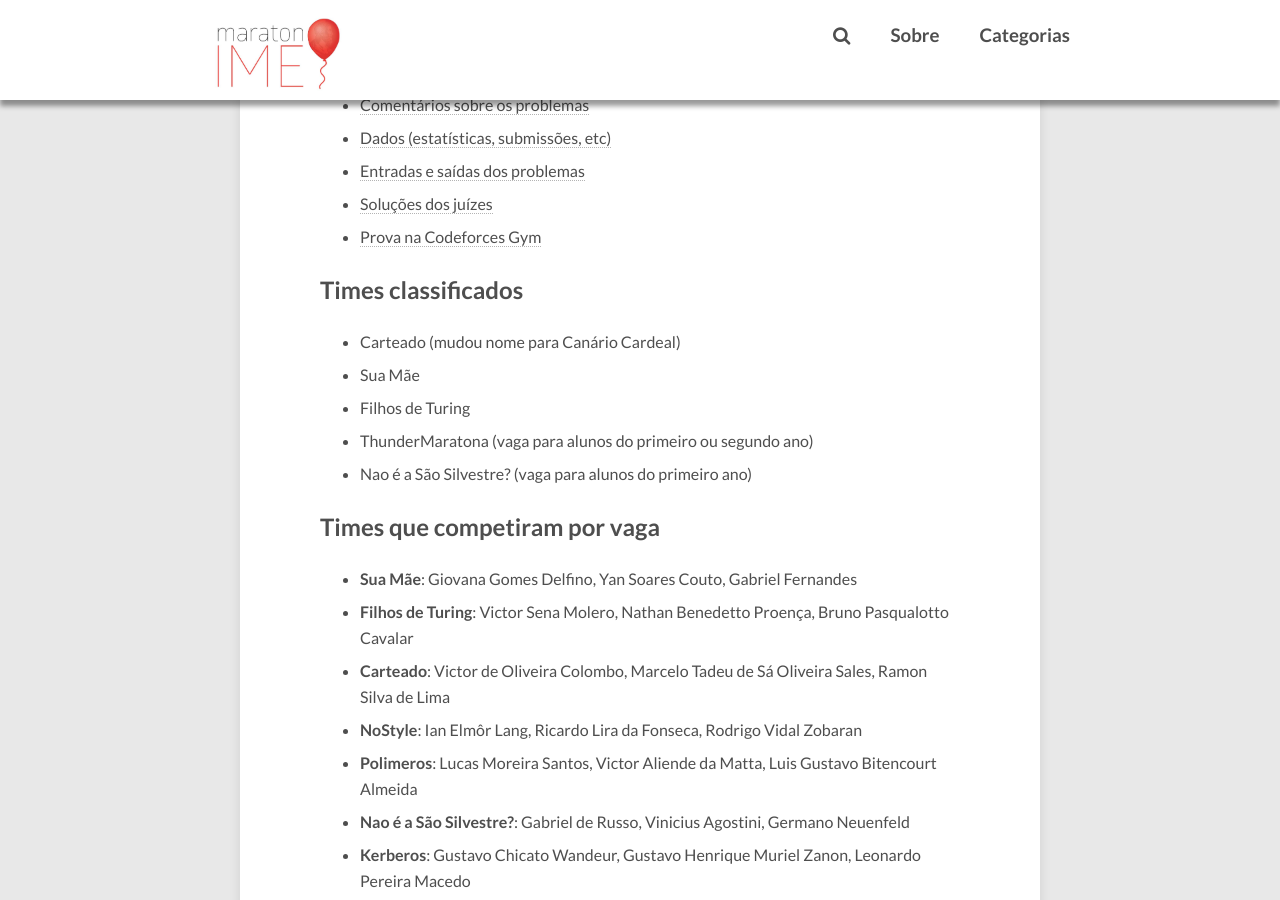
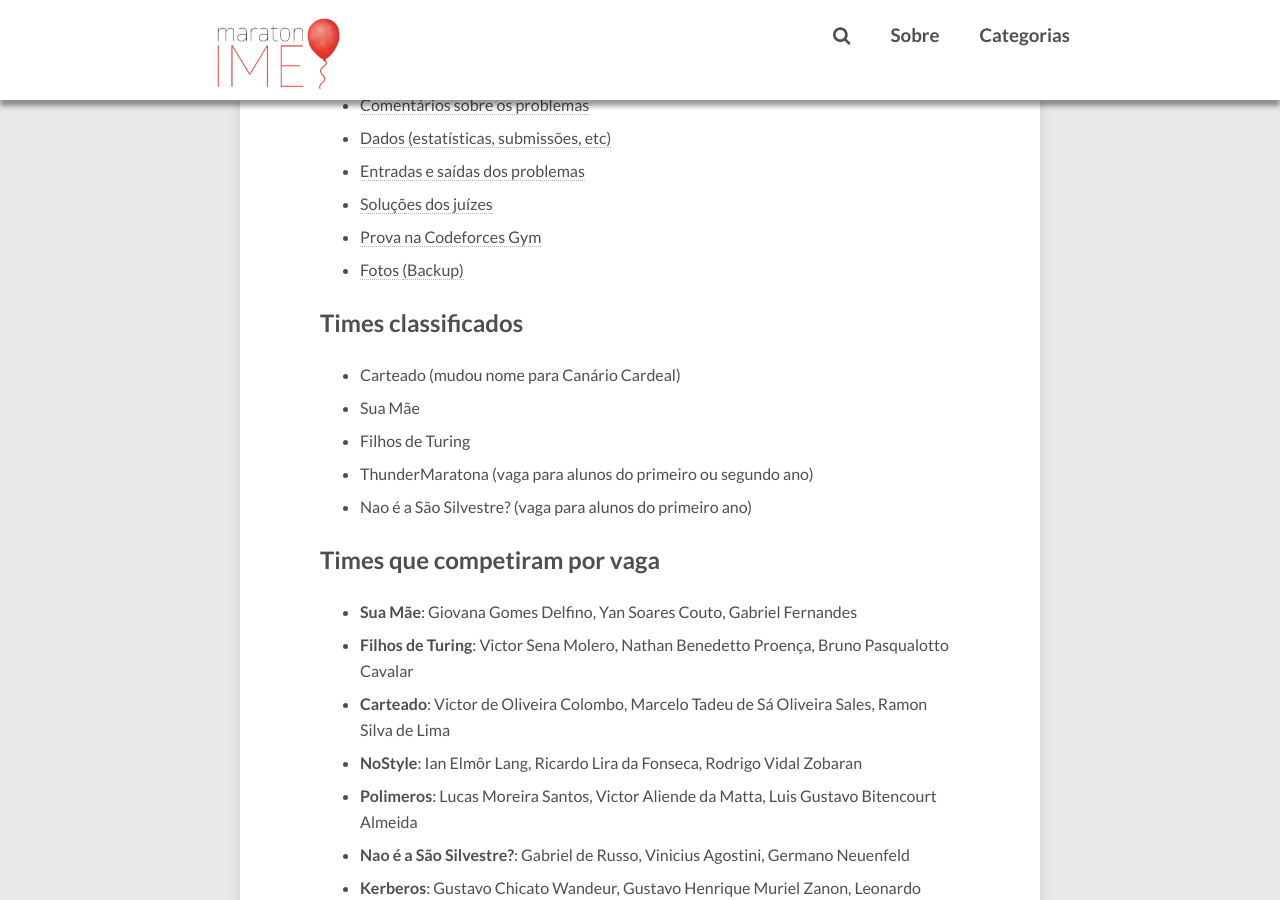
Before and after one commit to maratonusp/blog, a Jekyll site: the page built from _posts/2015-08-18-resultados-seletiva.markdown, in a window 1280 px wide and 900 px high, scrolled down 742 px. Built offline with Jekyll 4.4.1, drawn with Linux system fonts in a browser that asks for light colours; nearby versions of some CDN libraries; comment, search, counter and statistics services are not loaded.

Commit message:
Fotos 2015 link

```diff
--- a/_posts/2015-08-18-resultados-seletiva.markdown
+++ b/_posts/2015-08-18-resultados-seletiva.markdown
@@ -23,6 +23,7 @@ mais elegíveis ou por não serem de alunos da USP.
 - [Entradas e saídas dos problemas](https://www.ime.usp.br/~maratona/assets/seletivas/2015/io.tar.xz)
 - [Soluções dos juízes](https://www.ime.usp.br/~maratona/assets/seletivas/2015/solutions.tar.xz)
 - [Prova na Codeforces Gym](http://codeforces.com/gym/101047)
+- [Fotos](https://www.facebook.com/media/set/?set=a.907386099342104.1073741838.609146922499358&type=1&l=aaad8f8b5c) [(Backup)](https://www.ime.usp.br/~maratona/assets/seletivas/2015/fotos.tar.xz)
 
 ## Times classificados
 - Carteado (mudou nome para Canário Cardeal)
```
